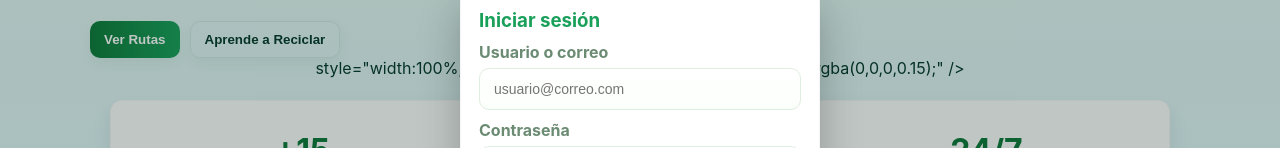
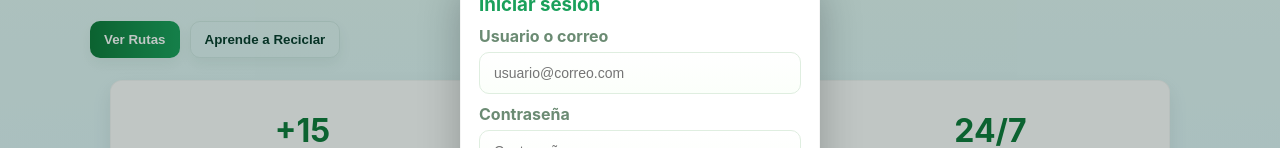
Before and after one commit to xCrisda/EcoTura, a plain HTML site: page index.html in a window 1280 px wide. Shown: the part 249-397 px from the top of the page. Drawn offline with nearby package versions, Linux system fonts and the light colour scheme.

Commit message:
Eliminar línea sobrante de la imagen

```diff
--- a/index.html
+++ b/index.html
@@ -44,9 +44,6 @@
       </div>
     </div>
     <div class="illustration">
-      <!-- Hero Image (Direct placeholder to avoid checking for missing file) -->
-        style="width:100%; border-radius:12px; box-shadow:0 10px 30px rgba(0,0,0,0.15);" />
-    </div>
   </div>
 
   <div class="container">
```
